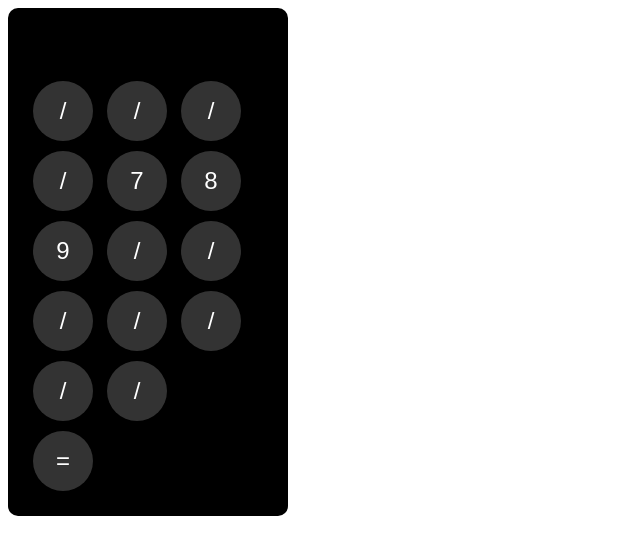
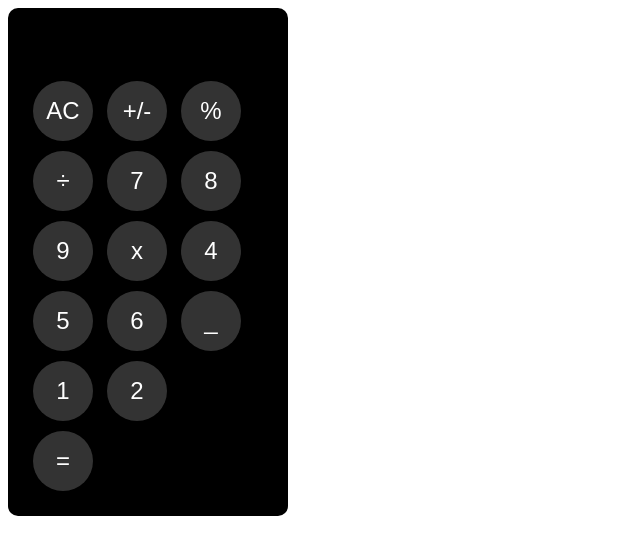
Before and after one commit to NomadVizion/Calculator, a plain HTML site: page index.html in a window 1280 px wide. Shown: the whole page, without its empty margins (0-640 px from the left). Drawn offline with Linux system fonts and the light colour scheme.

Commit message:
Update index.html

```diff
--- a/index.html
+++ b/index.html
@@ -37,20 +37,20 @@
 <div id="calculator">
     <input type="text" id="output">
     <br>
-    <button class="button" onclick="performOperation('AC')">/</button>
-    <button class="button" onclick="performOperation('+/-')">/</button>
-    <button class="button" onclick="performOperation('%')">/</button>
-    <button class="button" onclick="performOperation('÷')">/</button>
+    <button class="button" onclick="performOperation('AC')">AC</button>
+    <button class="button" onclick="performOperation('+/-')">+/-</button>
+    <button class="button" onclick="performOperation('%')">%</button>
+    <button class="button" onclick="performOperation('÷')">÷</button>
     <button class="button" onclick="appendToOutput('7')">7</button>
     <button class="button" onclick="appendToOutput('8')">8</button>
     <button class="button" onclick="appendToOutput('9')">9</button>
-    <button class="button" onclick="performOperation('x')">/</button>
-    <button class="button" onclick="performOperation('4')">/</button>
-    <button class="button" onclick="performOperation('5')">/</button>
-    <button class="button" onclick="performOperation('6')">/</button>
-    <button class="button" onclick="performOperation('-')">/</button>
-    <button class="button" onclick="performOperation('1')">/</button>
-    <button class="button" onclick="performOperation('2')">/</button>
+    <button class="button" onclick="performOperation('x')">x</button>
+    <button class="button" onclick="performOperation('4')">4</button>
+    <button class="button" onclick="performOperation('5')">5</button>
+    <button class="button" onclick="performOperation('6')">6</button>
+    <button class="button" onclick="performOperation('-')">_</button>
+    <button class="button" onclick="performOperation('1')">1</button>
+    <button class="button" onclick="performOperation('2')">2</button>
     <br>
     <!-- ... repeat for other rows ... -->
     <button class="button" onclick="performOperation('=')">=</button>
```
